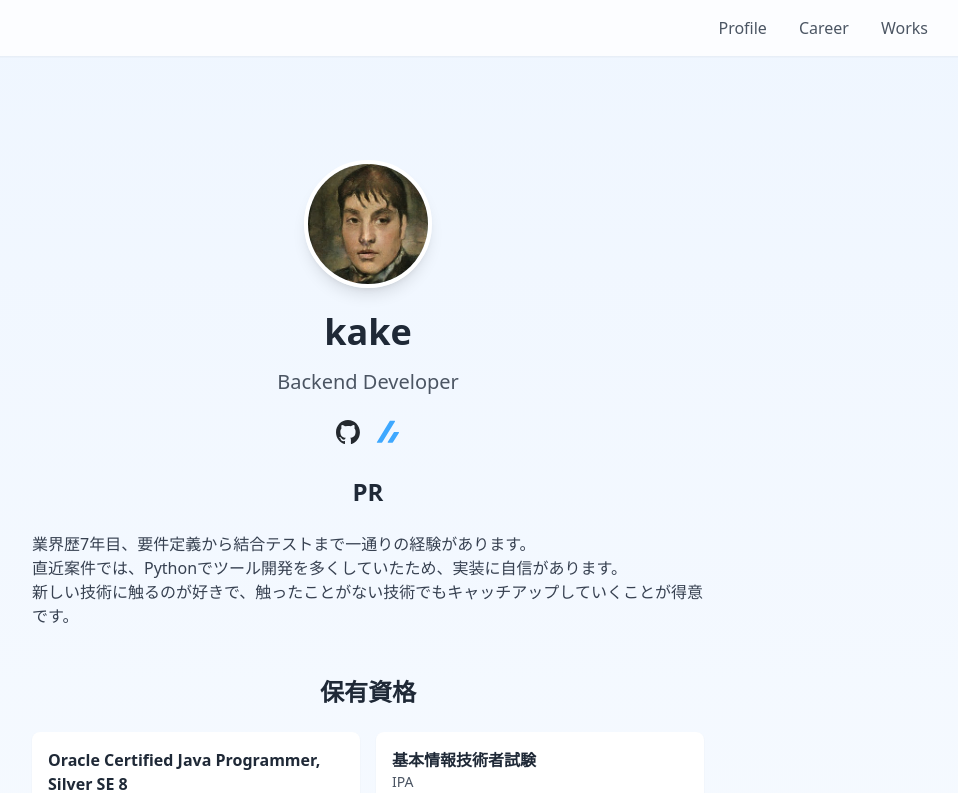
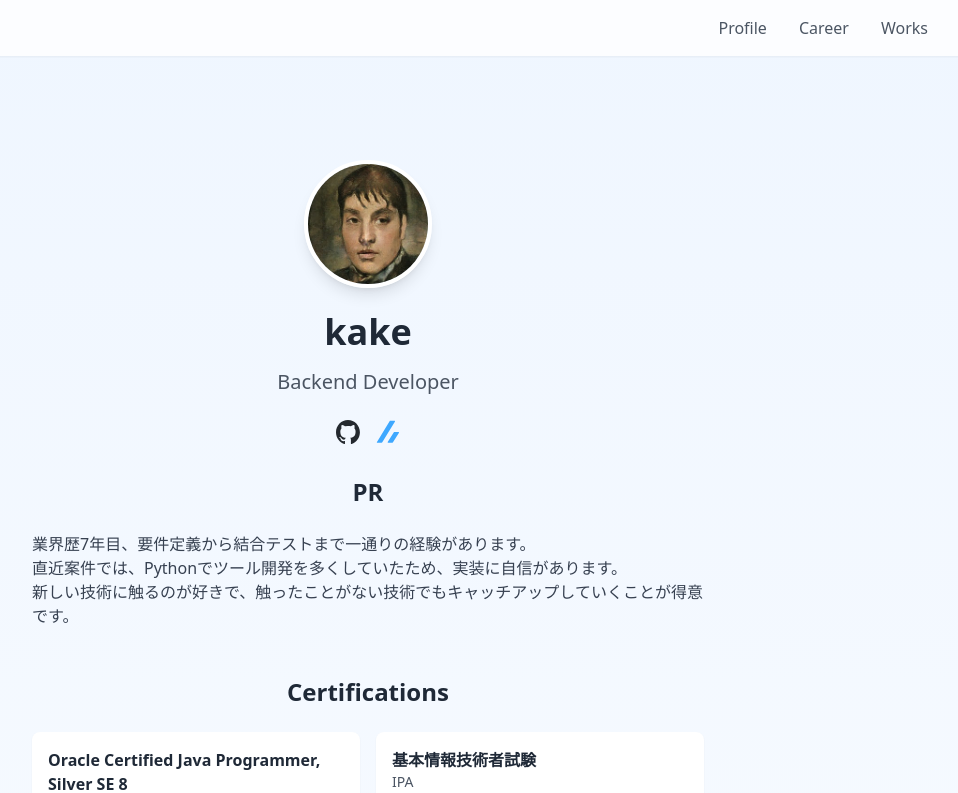
Before and after one commit to kake-t/my-portfolio, a Next.js app: page / in a window 1280 px wide. Shown: the top 793 px of the page, without its empty margins (272-1230 px from the left). Built offline with nearby package versions, Linux system fonts and the light colour scheme.

Commit message:
資格のタイトルを英語に修正

```diff
--- a/src/components/profile/CertificationList.tsx
+++ b/src/components/profile/CertificationList.tsx
@@ -3,7 +3,7 @@ import { Certification } from '@/types';
 
 const CertificationList: React.FC<{ certifications: Certification[] }> = ({ certifications }) => (
     <div className="mt-12">
-        <h3 className="text-2xl font-semibold text-gray-800 mb-6 text-center">保有資格</h3>
+        <h3 className="text-2xl font-semibold text-gray-800 mb-6 text-center">Certifications</h3>
         <div className="grid grid-cols-1 md:grid-cols-2 gap-4 max-w-2xl mx-auto">
             {certifications.map((cert, index) => (
                 <div key={index} className="bg-white p-4 rounded-lg shadow-sm">
```
